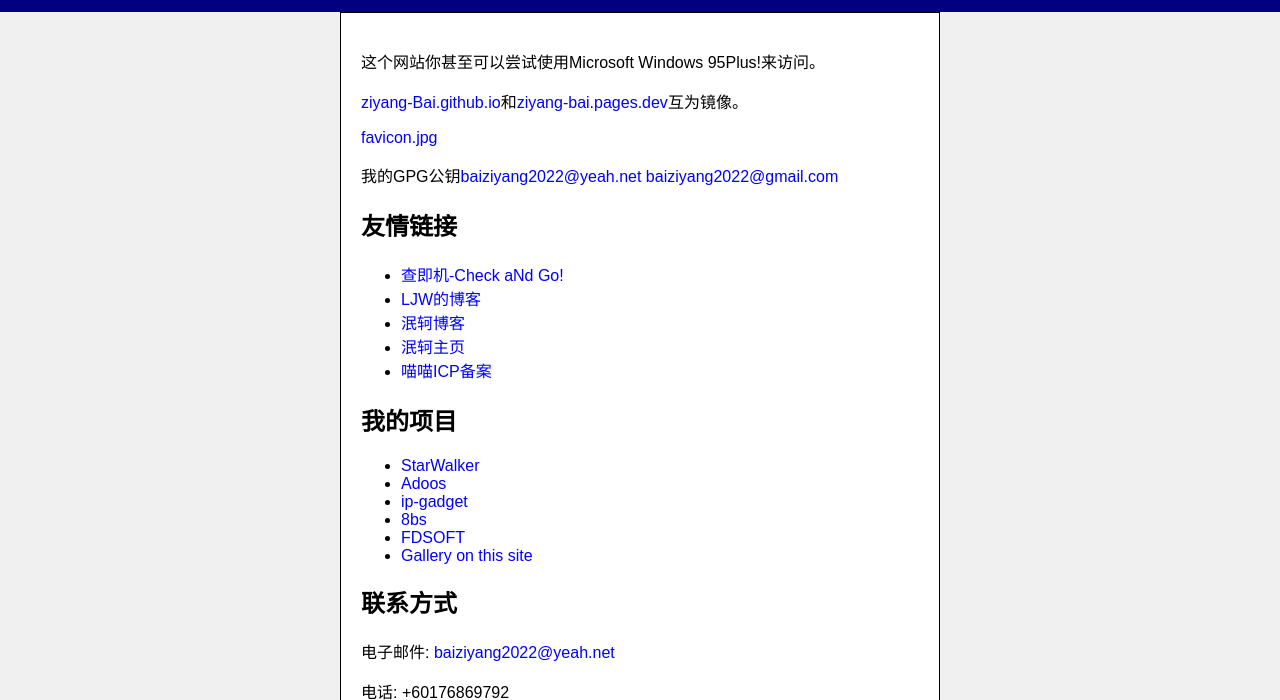
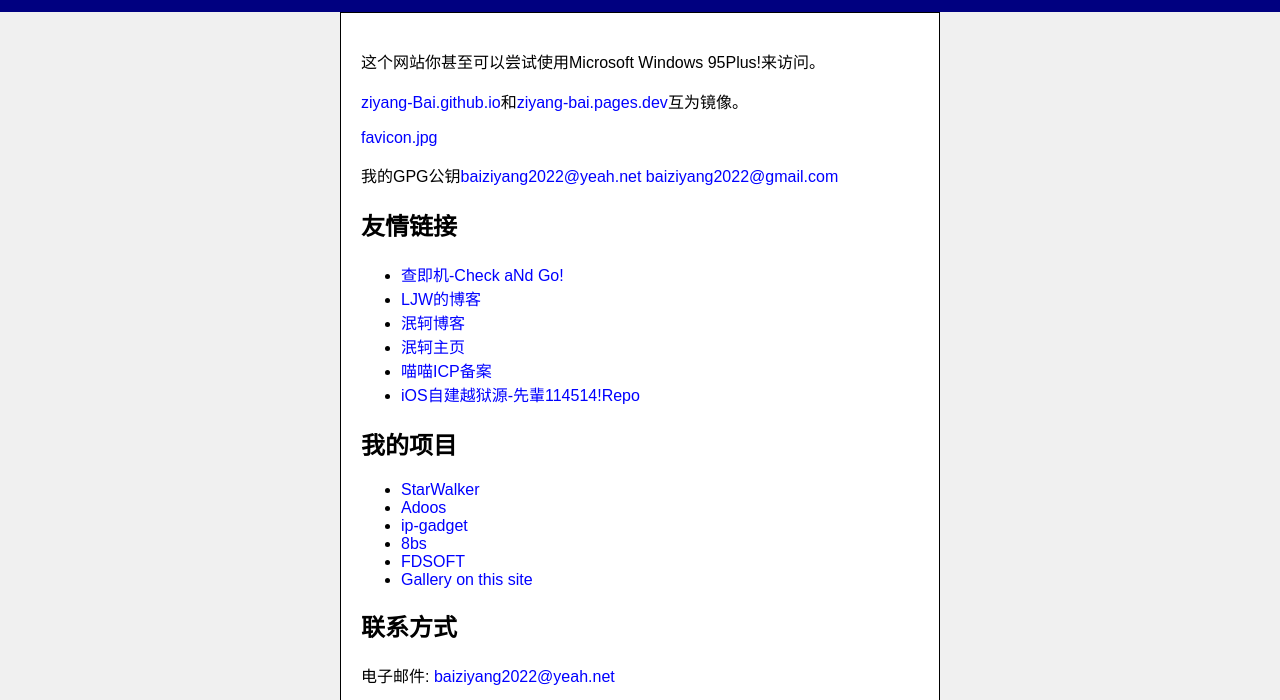
Before and after one commit to Ziyang-Bai/Ziyang-Bai.github.io, a plain HTML site: page index.html in a window 1280 px wide. Shown: the part 97-797 px from the top of the page. Drawn offline with Linux system fonts and the light colour scheme.

Commit message:
Update index.html

```diff
--- a/index.html
+++ b/index.html
@@ -61,6 +61,7 @@
                         <li><a href="https://mknb.cc" target="_blank">泯轲博客</a></li>
                         <li><a href="https://www.mknb.cc" target="_blank">泯轲主页</a></li>
                         <li><a href="https://nyaicp.xyz" target="_blank">喵喵ICP备案</a></li>
+						<li><a href="https://senpai114514.icu" target="_blank">iOS自建越狱源-先輩114514!Repo</a></li>
                     </ul>
 
                     <h2>我的项目</h2>
```
